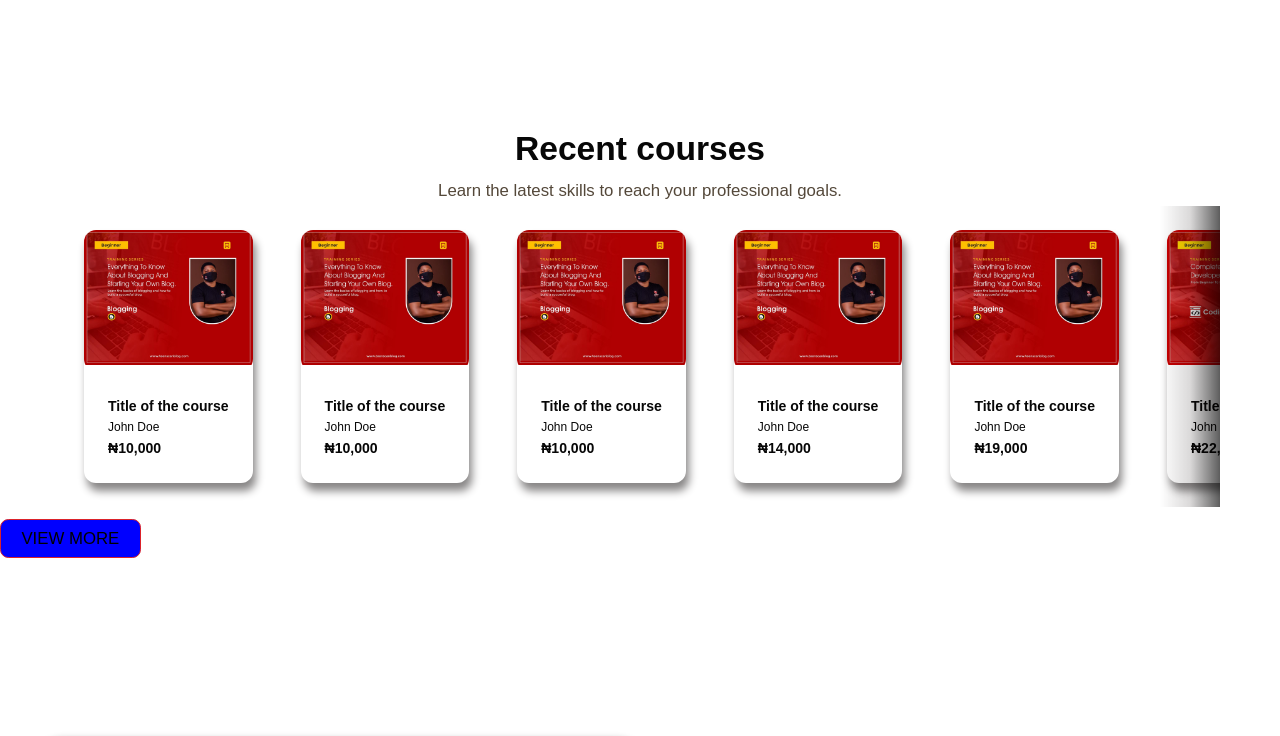
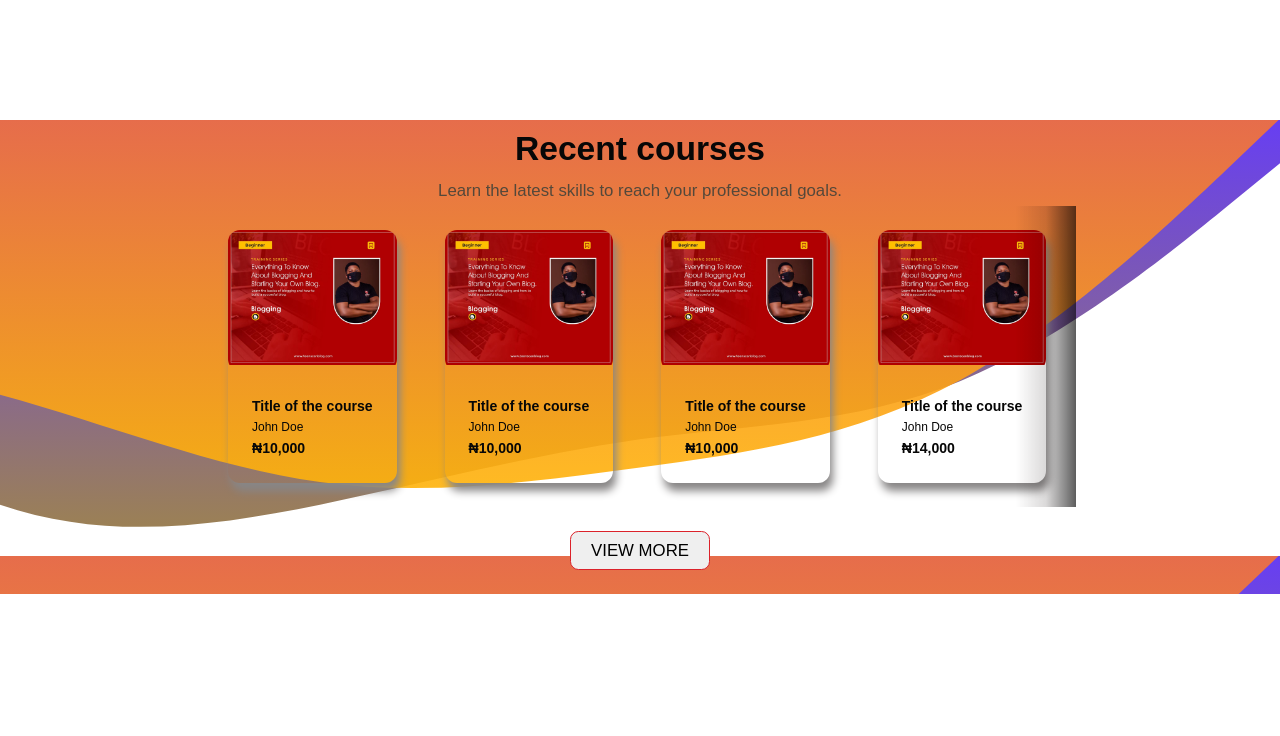
Before and after one commit to Niscolinx/teenscan, a React (Create React App) app: page / in a window 1280 px wide. Shown: the part 610-1346 px from the top of the page. Built offline with nearby package versions, Linux system fonts and the light colour scheme; what react-router-last-location would draw is missing.

Commit message:
Added scrdollable

```diff
--- a/src/sass/base/typography.scss
+++ b/src/sass/base/typography.scss
@@ -36,6 +36,12 @@
 .section-courses {
     grid-column: sidebar-start / full-end;
     margin: 10rem 0 4rem 0;
+    padding: 0 12rem;
+    background: url(../../assets/hero.svg);
+
+    @include respond(bigger-phone){
+        padding: 0;
+    }
 
     .courses {
         color: $color-grey-dark-2;
@@ -51,8 +57,8 @@
         }
 
          &__btn{
-             margin: 1rem auto;
-            background: blue;
+             margin: 2rem auto;
+             display: flex;
         }
     }
 }
```
